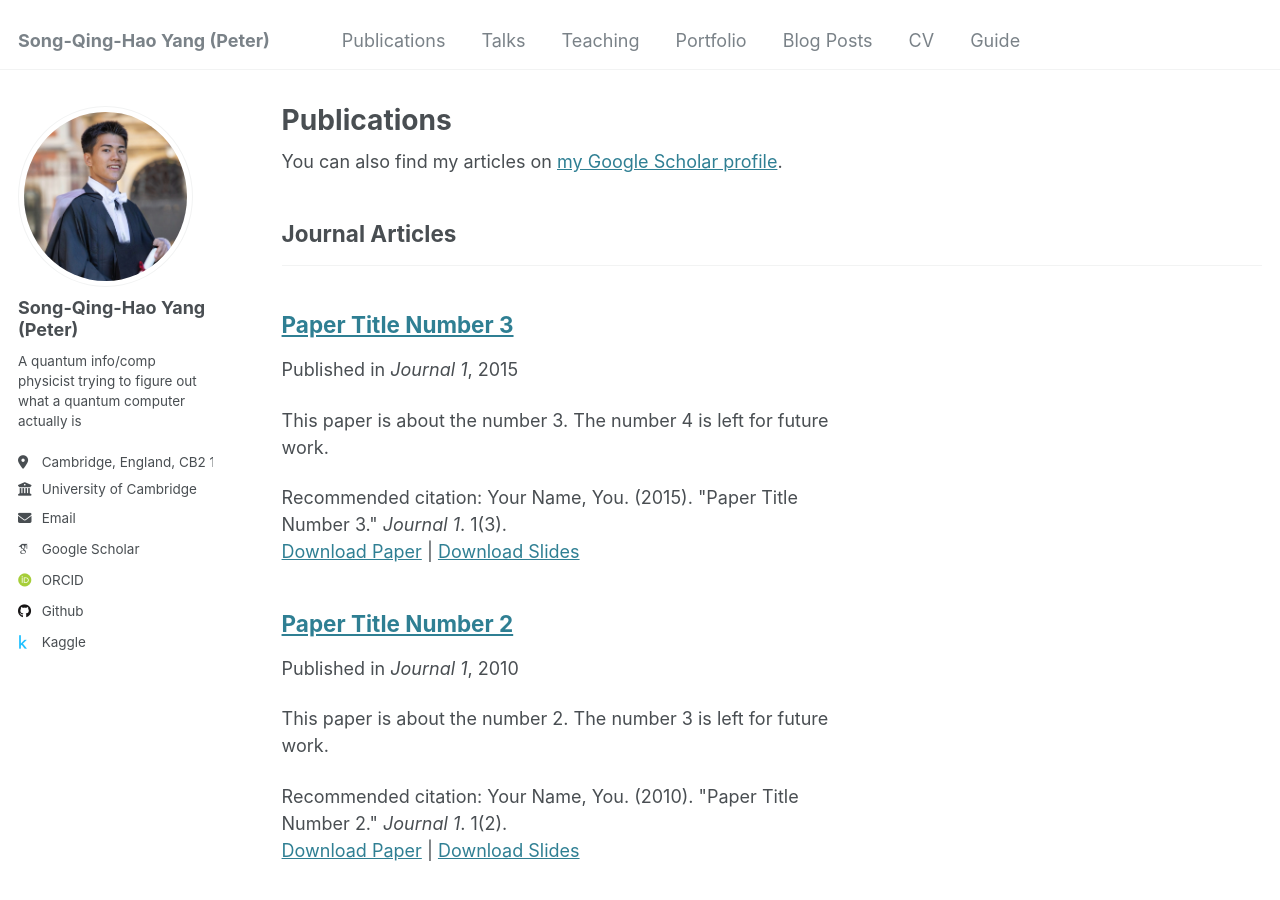
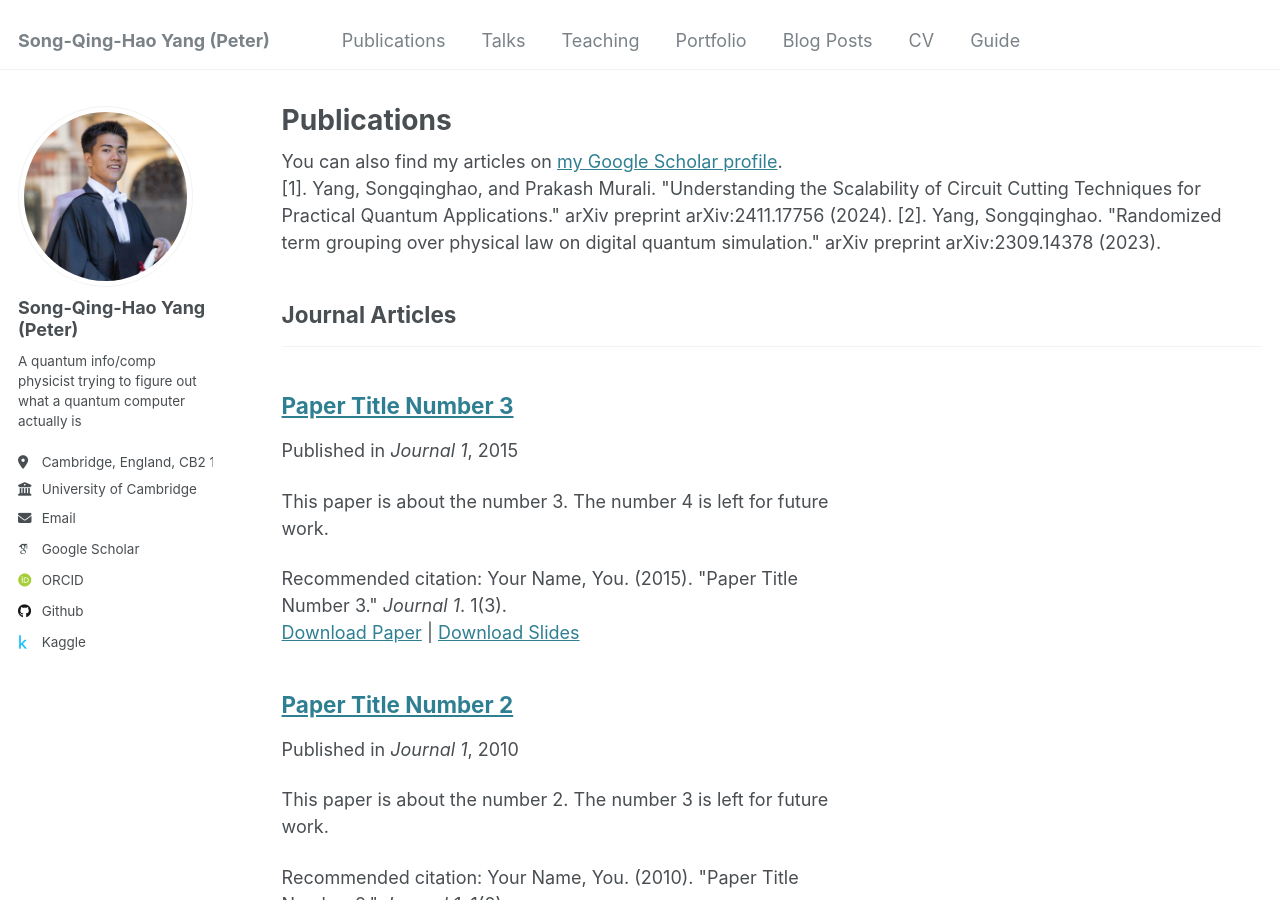
Before and after one commit to SongQingHao-Yang/SongQingHao-Yang.github.io, a Jekyll site: the page built from _pages/publications.html, in a window 1280 px wide and 900 px high. Built offline with Jekyll 4.4.1, drawn with Linux system fonts in a browser that asks for light colours; some web fonts are replaced.

Commit message:
Update publications.html

```diff
--- a/_pages/publications.html
+++ b/_pages/publications.html
@@ -9,6 +9,9 @@ author_profile: true
   <div class="wordwrap">You can also find my articles on <a href="{{site.author.googlescholar}}">my Google Scholar profile</a>.</div>
 {% endif %}
 
+[1].  Yang, Songqinghao, and Prakash Murali. "Understanding the Scalability of Circuit Cutting Techniques for Practical Quantum Applications." arXiv preprint arXiv:2411.17756 (2024).
+
+[2].  Yang, Songqinghao. "Randomized term grouping over physical law on digital quantum simulation." arXiv preprint arXiv:2309.14378 (2023).
 {% include base_path %}
 
 <!-- New style rendering if publication categories are defined -->
```
